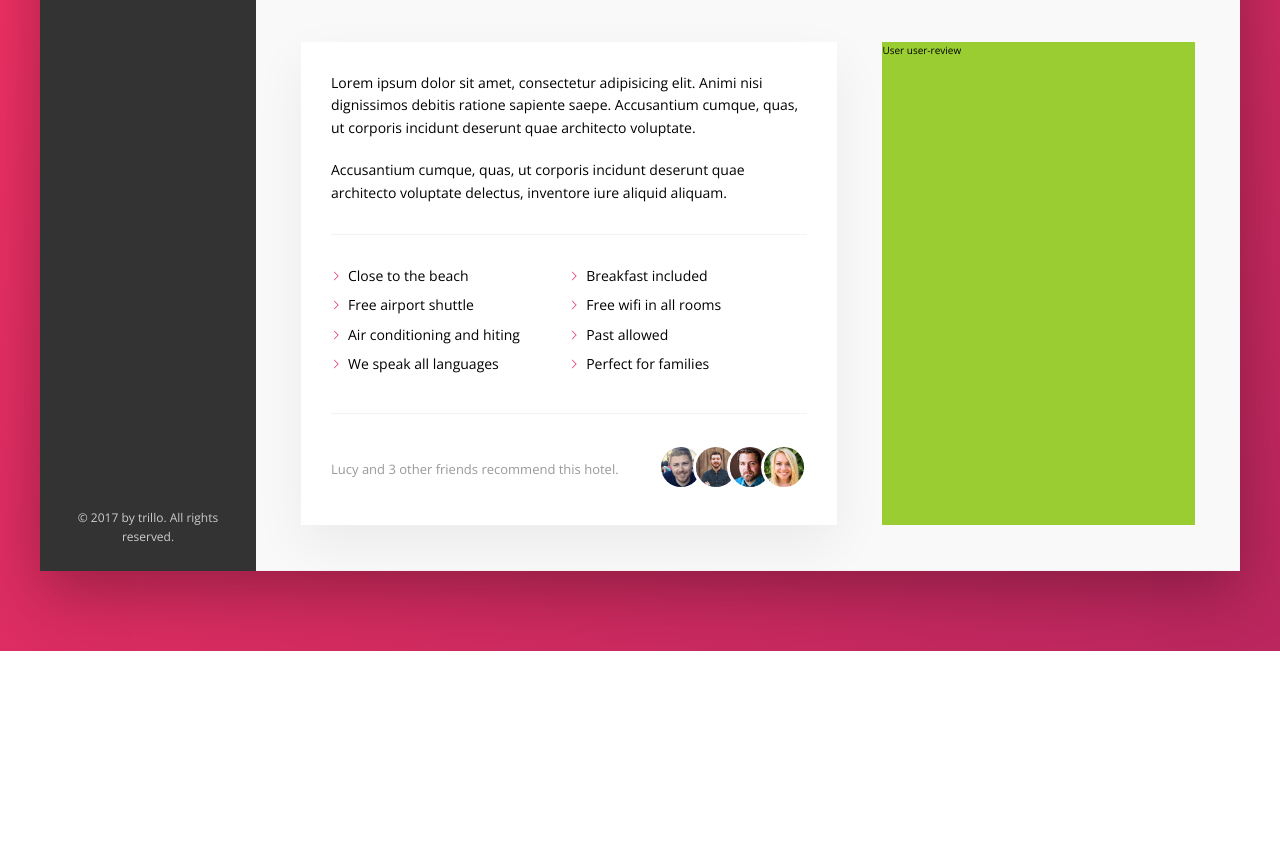
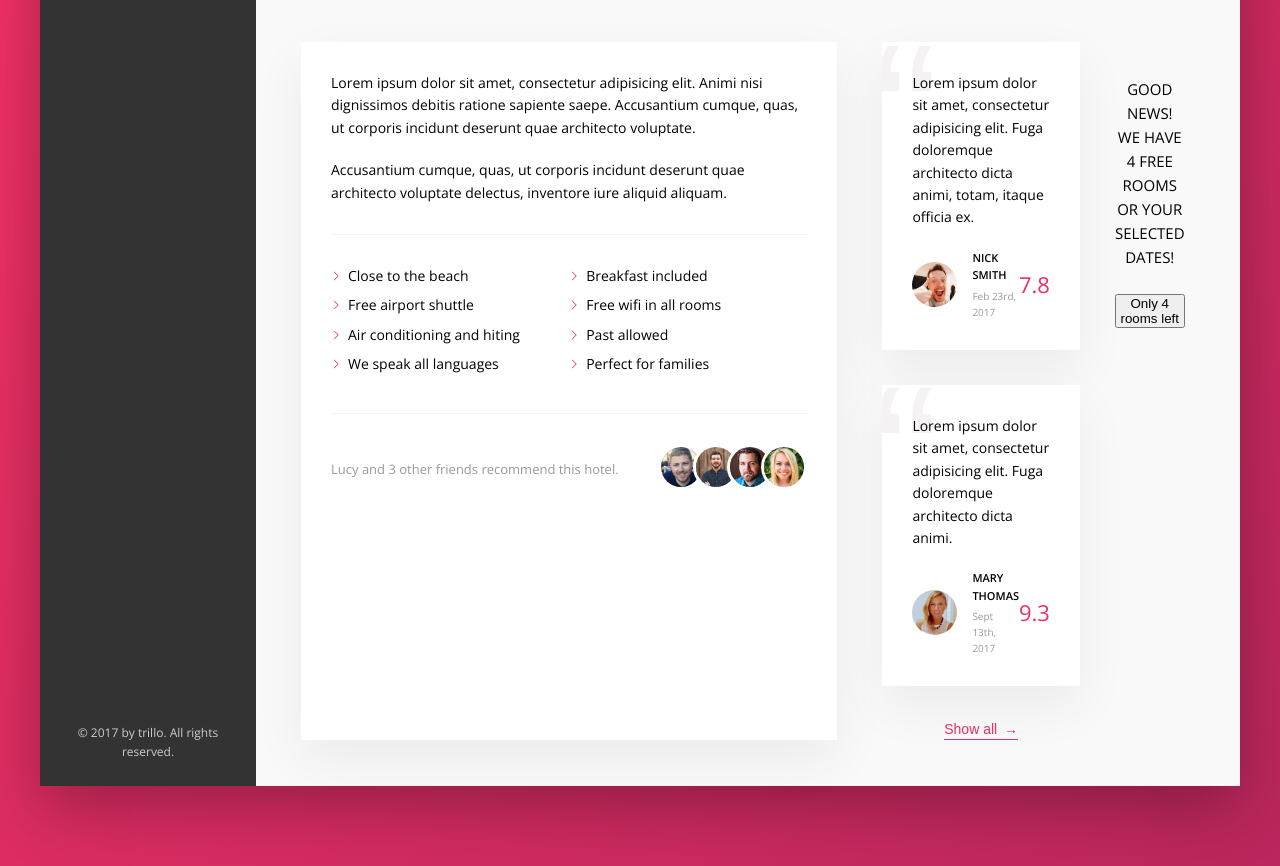
Before and after one commit to yyaghoobi/Trillo, a website: page index.html in a window 1280 px wide. Shown: the part 605-1471 px from the top of the page. Before the commit the page ends 1256 px from the top, so only its background shows below. Drawn offline with nearby package versions, Linux system fonts and the light colour scheme.

Commit message:
implement the reviews

```diff
--- a/index.html
+++ b/index.html
@@ -168,9 +168,48 @@
                         </div>
 
                         <div class="user-reviews">
-                            User user-review
+                            <figure class="review">
+                                <blockquote class="review__text">
+                                    Lorem ipsum dolor sit amet, consectetur adipisicing elit. Fuga doloremque architecto dicta animi, totam, itaque officia ex.
+                                </blockquote>
+                                <figcaption class="review__user">
+                                    <img src="img/user-1.jpg" alt="user 1" class="review__photo">
+                                    <div class="review__user-box">
+                                        <p class="review__user-name">Nick Smith</p>
+                                        <p class="review__user-date">Feb 23rd, 2017</p>
+                                    </div>
+                                    <div class="review__rating">7.8</div>
+                                </figcaption>
+                            </figure>
+
+                            <figure class="review">
+                                <blockquote class="review__text">
+                                    Lorem ipsum dolor sit amet, consectetur adipisicing elit. Fuga doloremque architecto dicta animi.
+                                </blockquote>
+                                <figcaption class="review__user">
+                                    <img src="img/user-2.jpg" alt="user 2" class="review__photo">
+                                    <div class="review__user-box">
+                                        <p class="review__user-name">Mary Thomas</p>
+                                        <p class="review__user-date">Sept 13th, 2017</p>
+                                    </div>
+                                    <div class="review__rating">9.3</div>
+                                </figcaption>
+                            </figure>
+
+                            <button class="btn-inline">Show all <span>&rarr;</span></button>
                         </div>
+
+                        <div class="cta">
+                            <h2 class="cta__book-now">
+                                Good news! We have 4 free rooms or your selected dates!
+                            </h2>
+                            <button class="btn">
+                                Only 4 rooms left
+                            </button>
+                        </div>
+
                     </div>
+
                 </main>
             </div>
         </div>
--- a/sass/_components.scss
+++ b/sass/_components.scss
@@ -268,8 +268,17 @@
   cursor: pointer;
   transition: all 0.2s;
 
+  & span {
+    margin-left: 3px;
+    transition: margin-left 0.2s;
+  }
+
   &:hover {
     color: var(--color-grey-dark-1);
+
+    span {
+      margin-left: 8px;
+    }
   }
 
   &:focus {
@@ -366,3 +375,80 @@
     }
   }
 }
+
+//////////////////////////////////////////
+/////REVIEWS
+.review {
+  background-color: #ffffff;
+  box-shadow: var(--shadow-light);
+  padding: 3rem;
+  margin-bottom: 3.5rem;
+  position: relative;
+  overflow: hidden;
+
+  &__text {
+    margin-bottom: 2rem;
+    z-index: 10;
+    position: relative;
+  }
+
+  &__user {
+    display: flex;
+    align-items: center;
+  }
+
+  &__photo {
+    height: 4.5rem;
+    width: 4.5rem;
+    border-radius: 50%;
+    margin-right: 1.5rem;
+  }
+
+  &__user-box {
+    margin-right: auto;
+  }
+
+  &__user-name {
+    font-size: 1.1rem;
+    font-weight: 600;
+    text-transform: uppercase;
+    margin-bottom: 0.4rem;
+  }
+
+  &__user-date {
+    font-size: 1rem;
+    color: var(--color-grey-dark-3);
+  }
+
+  &__rating {
+    color: var(--color-primary);
+    font-size: 2.2rem;
+    font-weight: 300;
+  }
+
+  &::before {
+    content: "\201C";
+    position: absolute;
+    top: -2.75rem;
+    left: -1rem;
+    line-height: 1;
+    font-size: 20rem;
+    color: var(--color-grey-light-2);
+    font-family: sans-serif;
+    z-index: 1;
+  }
+}
+
+//////////////////////////////////////////
+/////CALL TO ACTION
+.cta {
+  padding: 3.5rem;
+  text-align: center;
+
+  &__book-now {
+    font-size: 1.5rem;
+    font-weight: 300;
+    text-transform: uppercase;
+    margin-bottom: 2.5rem;
+  }
+}
--- a/sass/_layout.scss
+++ b/sass/_layout.scss
@@ -38,6 +38,7 @@
 }
 
 .detail {
+  font-size: 1.4rem;
   display: flex;
   padding: 4.5rem;
   background-color: var(--color-grey-light-1);
@@ -46,7 +47,6 @@
 
 .description {
   background-color: #ffffff;
-  font-size: 1.4rem;
   box-shadow: var(--shadow-light);
   padding: 3rem;
   flex: 0 0 60%;
@@ -54,6 +54,9 @@
 }
 
 .user-reviews {
-  background-color: yellowgreen;
   flex: 1;
+
+  display: flex;
+  flex-direction: column;
+  align-items: center;
 }
```
Also changed, not shown: css/style.css.
